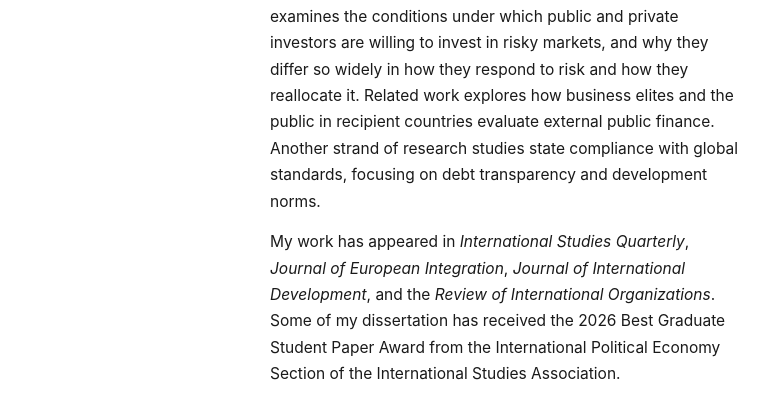
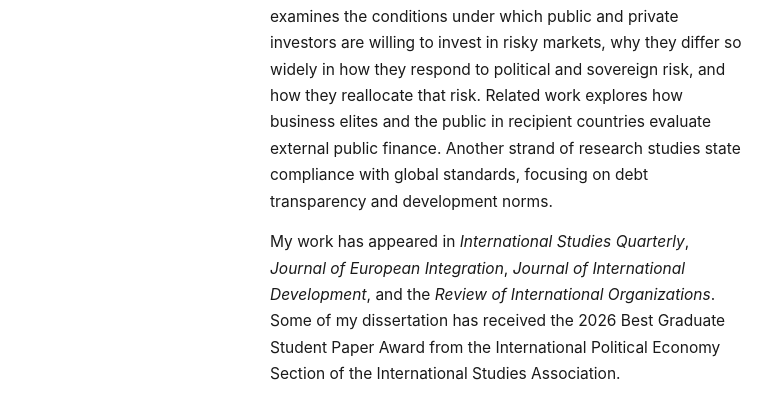
Before and after one commit to baunicolas/baunicolas.github.io, a plain HTML site: page index.html in a window 1280 px wide. Shown: the part 338-737 px from the top of the page, without its empty margins (250-1029 px from the left). Drawn offline with Linux system fonts and the light colour scheme.

Commit message:
Update index.html

```diff
--- a/index.html
+++ b/index.html
@@ -45,7 +45,7 @@
 
                 </p>
                 <p class="bio">
-                    My research interests include international cooperation and international political economy. I study development finance, foreign aid, and international organizations. My dissertation examines the conditions under which public and private investors are willing to invest in risky markets, and why they differ so widely in how they respond to risk and how they reallocate it. Related work explores how business elites and the public in recipient countries evaluate external public finance. Another strand of research studies state compliance with global standards, focusing on debt transparency and development norms.
+                    My research interests include international cooperation and international political economy. I study development finance, foreign aid, and international organizations. My dissertation examines the conditions under which public and private investors are willing to invest in risky markets, why they differ so widely in how they respond to political and sovereign risk, and how they reallocate that risk. Related work explores how business elites and the public in recipient countries evaluate external public finance. Another strand of research studies state compliance with global standards, focusing on debt transparency and development norms.
 
 
                 </p>
```
